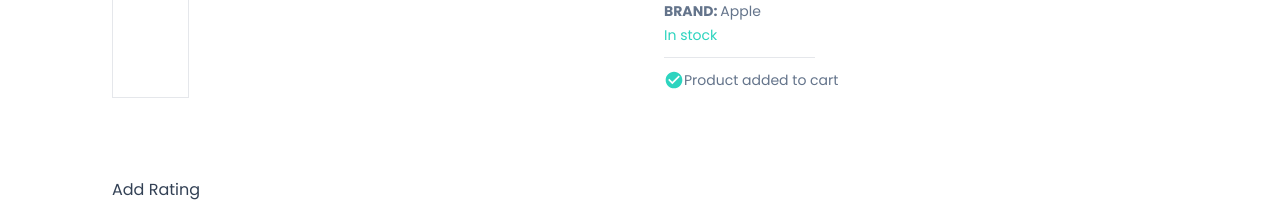
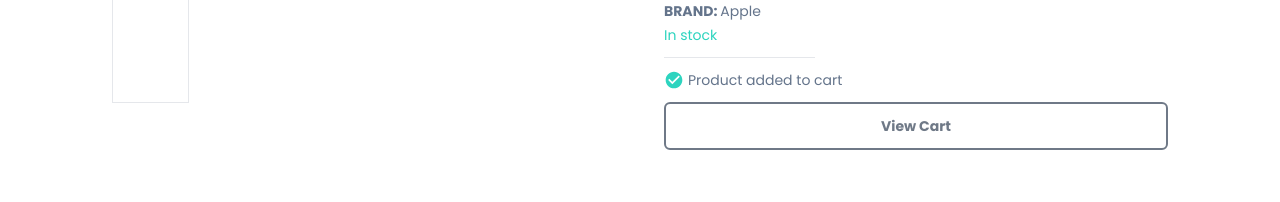
Before and after one commit to Alek30k/E-shop, a Next.js app: page /product/1 in a window 1280 px wide. Both pictures are taken after a click on the button "Add To Cart". Shown: the part 494-696 px from the top of the page. Built offline with nearby package versions, Linux system fonts and the light colour scheme; grey boxes are pictures that could not be loaded; a web font is replaced by a local one.

Commit message:
last commit

```diff
--- a/app/components/products/Button.tsx
+++ b/app/components/products/Button.tsx
@@ -5,7 +5,7 @@ import { IconType } from "react-icons";
 interface ButtonProps {
   label: string;
   disabled?: boolean;
-  outline?: string;
+  outline?: boolean;
   small?: boolean;
   custom?: string;
   icon?: IconType;
--- a/app/product/ProductDetails.tsx
+++ b/app/product/ProductDetails.tsx
@@ -8,6 +8,7 @@ import Button from "../components/products/Button";
 import ProductImage from "../components/products/ProductImage";
 import { useCart } from "@/hooks/useCart";
 import { MdCheckCircle } from "react-icons/md";
+import { useRouter } from "next/navigation";
 
 interface ProductDetailsProps {
   product: any;
@@ -62,6 +63,8 @@ const ProductDetails = ({ product }: ProductDetailsProps) => {
     quantity: 1,
     price: product.price,
   });
+
+  const router = useRouter();
 
   const productRaiting =
     product.reviews.reduce((acc: number, item: any) => item.rating + acc, 0) /
@@ -123,10 +126,19 @@ const ProductDetails = ({ product }: ProductDetailsProps) => {
         <Horizontal />
         {isProductInCart ? (
           <>
-            <p className="mb-2 text-slate-500 flex items-center">
+            <p className="mb-2 text-slate-500 flex items-center gap-1">
               <MdCheckCircle size={20} className="text-teal-400" />
               <span>Product added to cart</span>
             </p>
+            <div>
+              <Button
+                label="View Cart"
+                outline
+                onClick={() => {
+                  router.push("/cart");
+                }}
+              />
+            </div>
           </>
         ) : (
           <>
```
